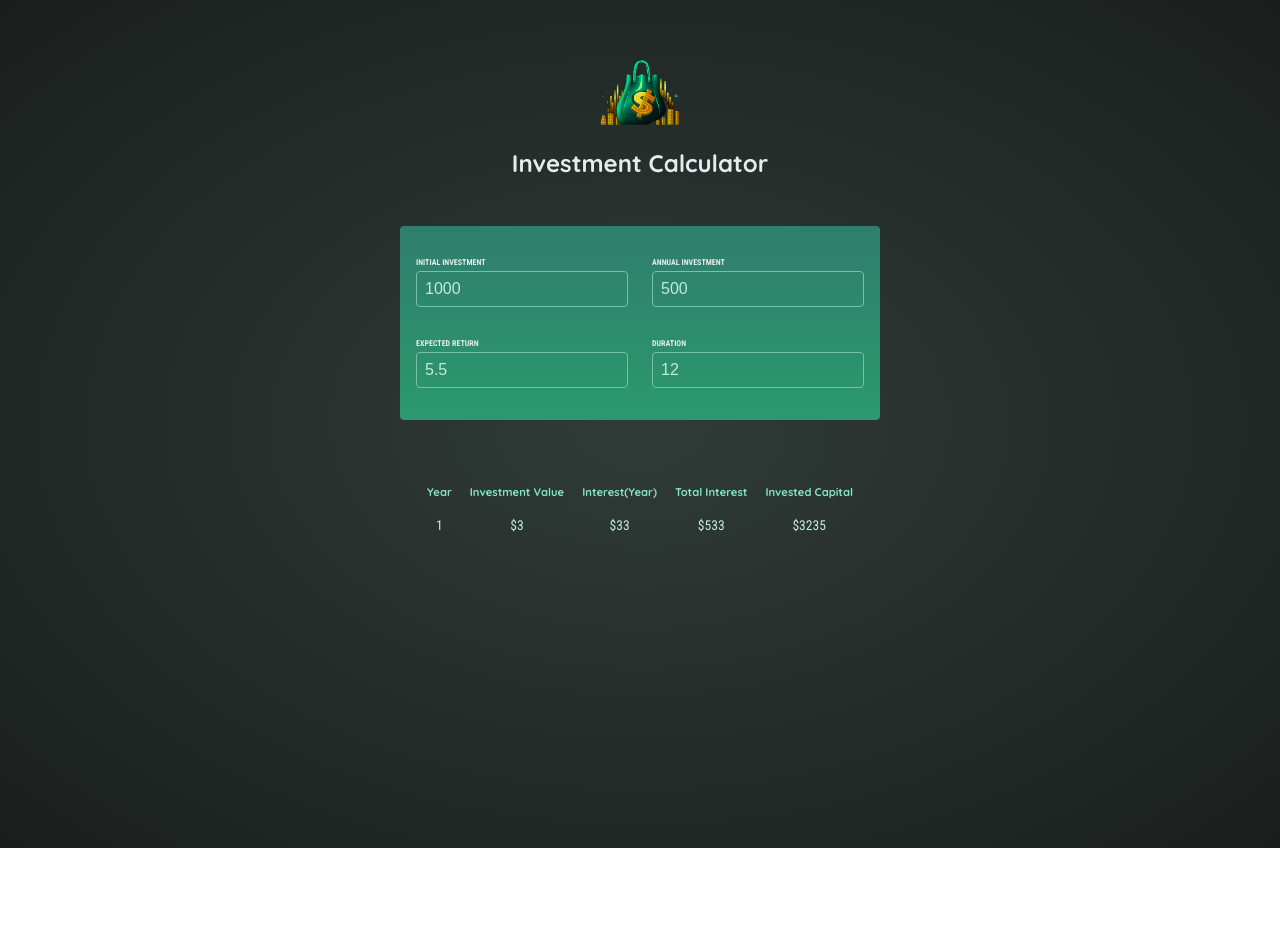
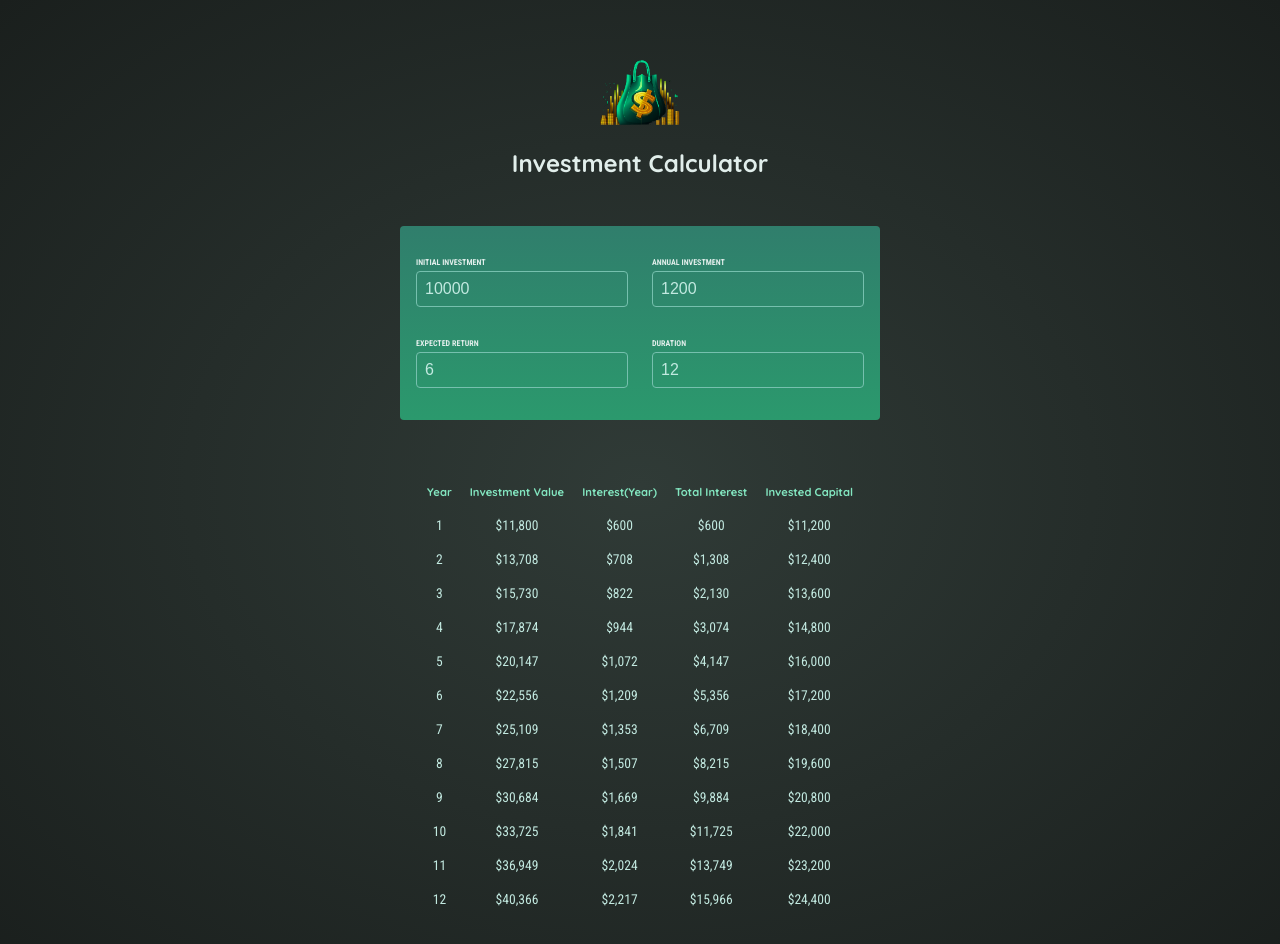
Before and after one commit to chamreun008/React-First-Project, a React (Vite) app: page / in a window 1280 px wide. Shown: the top 944 px of the page. Before the commit the page ends 848 px from the top, so only its background shows below. Built offline with nearby package versions, Linux system fonts and the light colour scheme.

Commit message:
Finishing the project

```diff
--- a/src/App.jsx
+++ b/src/App.jsx
@@ -1,13 +1,30 @@
 import Header from "./components/Header";
 import UserInput from "./components/UserInput";
 import Result from "./components/Result";
+import { useState } from "react";
+function App() {
+   const [val, setVal] = useState({
+    initialInvestment: 10000,
+    annualInvestment: 1200,
+    expectedReturn: 6,
+    duration: 12,
+  });
 
-function App() {
+const inputIsValid = val.duration >= 1;
+  function handleChange(identifiVal, newVal) {
+    setVal((previnput) =>
+      ({
+        ...previnput,
+        [identifiVal]: +newVal,
+      }));
+  }
   return (
+
     <>
       <Header />
-      <UserInput />
-      <Result />
+      <UserInput input={val} onChange={handleChange}/>
+      {!inputIsValid && <p className="center">Please enter valid data</p>}
+      {inputIsValid &&<Result  input={val}/>}
     </>
   );
 }
--- a/src/components/Result.jsx
+++ b/src/components/Result.jsx
@@ -1,7 +1,9 @@
-export default function Result() {
+import { calculateInvestmentResults , formatter} from "../util/investment";
 
+export default function Result({ input }) {
+  let resultData = calculateInvestmentResults(input);
+  const initialInvestment = resultData[0].valueEndOfYear - resultData[0].interest - resultData[0].annualInvestment
   return (
-
     <table id="result" className="center">
       <thead>
         <tr>
@@ -9,26 +11,21 @@ export default function Result() {
           <th>Investment Value</th>
           <th>Interest(Year)</th>
           <th>Total Interest</th>
-            <th>Invested Capital</th></tr>
+          <th>Invested Capital</th>
+        </tr>
       </thead>
       <tbody>
-            <tr className="center">
-                <td>
-                    1
-                </td>
-                <td>
-                    $3
-                </td>
-                <td>
-                    $33
-                </td>
-                <td>
-                    $533
-                </td>
-                <td>
-                    $3235
-                </td>
+          {resultData.map(yearData => {
+            const totalInterest = yearData.valueEndOfYear - yearData.annualInvestment * yearData.year - initialInvestment
+            const totalAmountInvested = yearData.valueEndOfYear - totalInterest;
+            return <tr key={yearData.year} className="center">
+                <td>{yearData.year}</td>
+                <td>{formatter.format(yearData.valueEndOfYear)}</td>
+                <td>{formatter.format(yearData.interest)}</td>
+                <td>{formatter.format(totalInterest)}</td>
+                <td>{formatter.format(totalAmountInvested)}</td>
             </tr>
+          })}
       </tbody>
     </table>
   );
--- a/src/components/UserInput.jsx
+++ b/src/components/UserInput.jsx
@@ -1,70 +1,52 @@
-import { useState } from "react";
-
-export default function UserInput() {
-  const [userInput, setUserInput] = useState({
-    initialInvestment: 1000,
-    annualInvestmnet: 500,
-    expectedReturn: 5.5,
-    duration: 12,
-  });
-
-  function handleChange(inputIdentifier, newVal) {
-    setUserInput((prevInput) => {
-      return {
-        ...prevInput,
-        [inputIdentifier]: newVal,
-      };
-    });
-  }
-
+export default function UserInput({ input, onChange }) {
   return (
-    <div id="user-input">
+    <section id="user-input">
       <div className="input-group">
         <p>
-          <label>INITIAL INVESTMENT</label>
+          <label>Initial Investment</label>
           <input
             type="number"
-            require
-            value={userInput.initialInvestment}
+            required
+            value={input.initialInvestment}
             onChange={(event) =>
-              handleChange("initialInvestment", event.target.value)
+              onChange("initialInvestment", event.target.value)
             }
           />
         </p>
         <p>
-          <label>ANNUAL INVESTMENT</label>
+          <label>Annual Investment</label>
           <input
             type="number"
-            require
-            value={userInput.annualInvestmnet}
+            required
+            value={input.annualInvestment}
             onChange={(event) =>
-              handleChange("annualInvestmnet", event.target.value)
+              onChange("annualInvestment", event.target.value)
             }
           />
         </p>
       </div>
       <div className="input-group">
         <p>
-          <label>EXPECTED RETURN</label>
+          <label>Expected Return</label>
           <input
             type="number"
-            require
-            value={userInput.expectedReturn}
+            required
+            value={input.expectedReturn}
             onChange={(event) =>
-              handleChange("expectedReturn", event.target.value)
+              onChange("expectedReturn", event.target.value)
             }
           />
         </p>
         <p>
-          <label>DURATION</label>
+          <label>Duration</label>
           <input
             type="number"
-            require
-            value={userInput.duration}
-            onChange={(event) => handleChange("duration", event.target.value)}
+            required
+            value={input.duration}
+            onChange={(event) => onChange("duration", event.target.value)}
           />
         </p>
       </div>
-    </div>
+    </section>
   );
 }
--- a/src/util/investment.js
+++ b/src/util/investment.js
@@ -8,7 +8,7 @@ export function calculateInvestmentResults({
   initialInvestment,
   annualInvestment,
   expectedReturn,
-  duration
+  duration,
 }) {
   const annualData = [];
   let investmentValue = initialInvestment;
@@ -20,7 +20,7 @@ export function calculateInvestmentResults({
       year: i + 1, // year identifier
       interest: interestEarnedInYear, // the amount of interest earned in this year
       valueEndOfYear: investmentValue, // investment value at end of year
-      annualInvestment: annualInvestment // investment added in this year
+      annualInvestment: annualInvestment, // investment added in this year
     });
   }
 
@@ -34,5 +34,5 @@ export const formatter = new Intl.NumberFormat("en-US", {
   style: "currency",
   currency: "USD",
   minimumFractionDigits: 0,
-  maximumFractionDigits: 0
+  maximumFractionDigits: 0,
 });
```
Also changed, not shown: src/components/Header.jsx (+8 -7 lines). Lines whose indentation alone changed are shown as unchanged.
